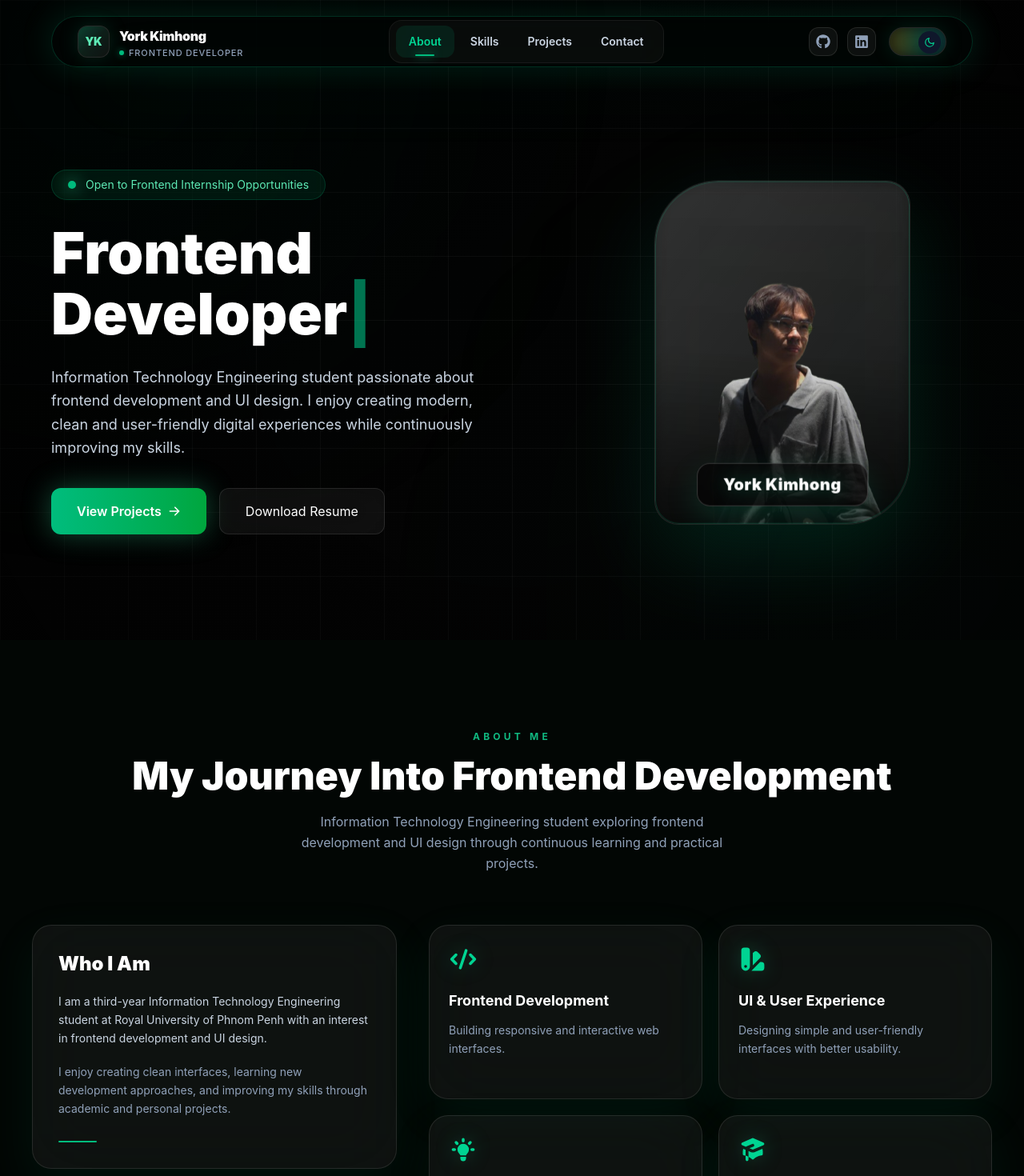
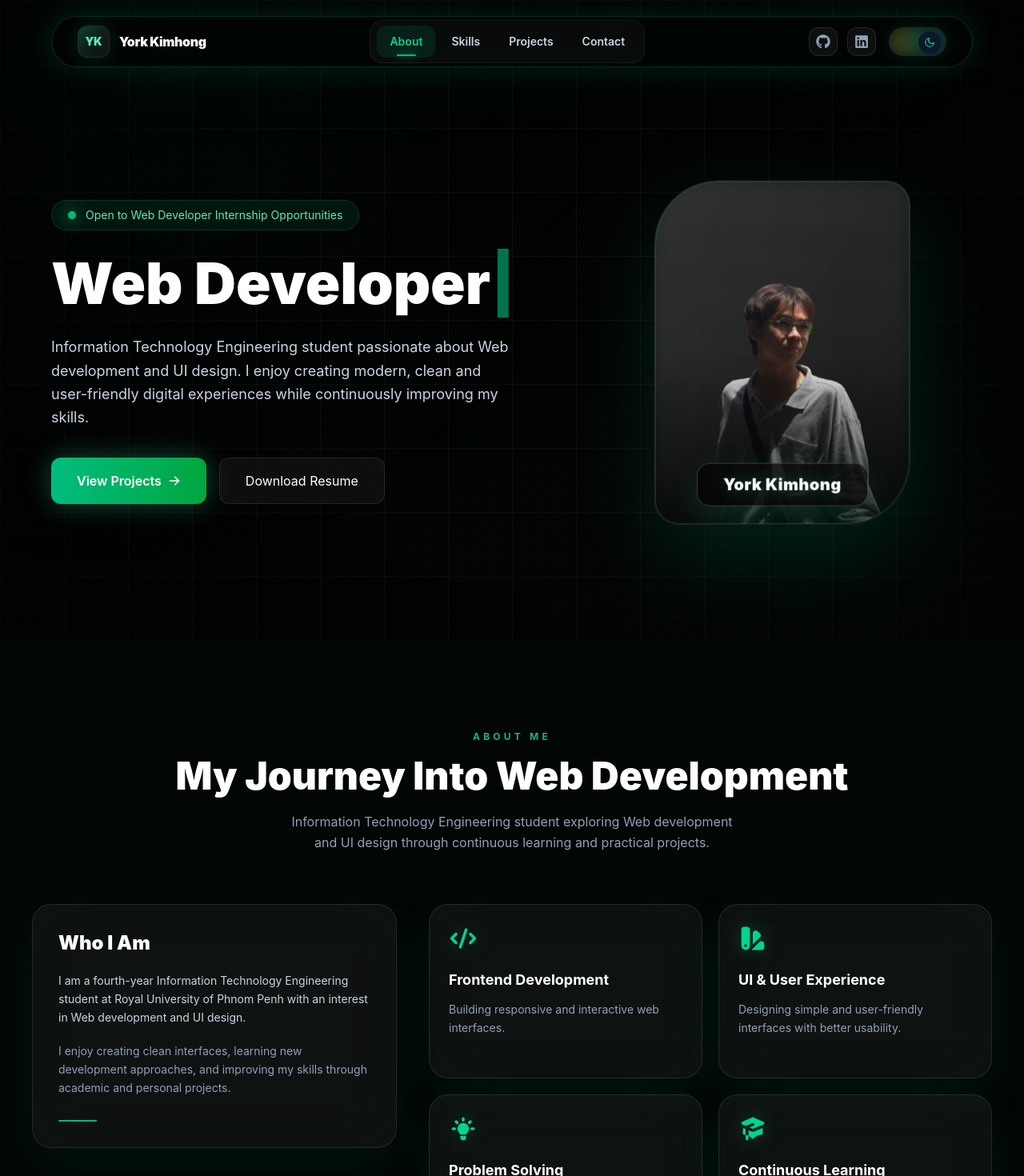
Before and after one commit to York-kimhong/portfolio, a React app: page / in a window 1280 px wide. Shown: the top 1470 px of the page at 80% size. Built offline with nearby package versions, Linux system fonts and the light colour scheme; the HTML template or start-up script is replaced by a standard one.

Commit message:
update to web developer

```diff
--- a/src/components/About/About.jsx
+++ b/src/components/About/About.jsx
@@ -24,7 +24,7 @@ export default function About() {
               dark:text-white
             "
           >
-            My Journey Into Frontend Development
+            My Journey Into Web Development
           </h2>
 
           <p
@@ -37,7 +37,7 @@ export default function About() {
               dark:text-slate-400
             "
           >
-            Information Technology Engineering student exploring frontend
+            Information Technology Engineering student exploring Web
             development and UI design through continuous learning and practical
             projects.
           </p>
--- a/src/components/About/AboutIntro.jsx
+++ b/src/components/About/AboutIntro.jsx
@@ -70,8 +70,8 @@ export default function AboutIntro() {
             dark:text-slate-300
           "
         >
-          I am a third-year Information Technology Engineering student at Royal
-          University of Phnom Penh with an interest in frontend development and
+          I am a fourth-year Information Technology Engineering student at Royal
+          University of Phnom Penh with an interest in Web development and
           UI design.
         </p>
 
--- a/src/components/Hero/Hero.jsx
+++ b/src/components/Hero/Hero.jsx
@@ -5,7 +5,7 @@ import { HiArrowRight } from "react-icons/hi";
 import ProfileCard from "./ProfileCard";
 import { fadeUp, fadeScale } from "./heroAnimations";
 
-const ROLE = "Frontend Developer";
+const ROLE = "Web Developer";
 
 export default function Hero() {
   const [text, setText] = useState("");
@@ -69,7 +69,7 @@ export default function Hero() {
                   dark:text-emerald-300
                 "
               >
-                Open to Frontend Internship Opportunities
+                Open to Web Developer Internship Opportunities
               </span>
             </div>
 
@@ -110,7 +110,7 @@ export default function Hero() {
               "
             >
               Information Technology Engineering student passionate about
-              frontend development and UI design. I enjoy creating modern,
+              Web development and UI design. I enjoy creating modern,
               clean and user-friendly digital experiences while continuously
               improving my skills.
             </p>
--- a/src/components/Projects/Projects.jsx
+++ b/src/components/Projects/Projects.jsx
@@ -103,7 +103,7 @@ export default function Projects() {
               max-w-2xl
             "
           >
-            A collection of projects showcasing my experience in frontend
+            A collection of projects showcasing my experience in Web
             development, software engineering, backend systems, UI/UX design,
             and modern web application development.
           </p>
--- a/src/components/Skills/SkillData.jsx
+++ b/src/components/Skills/SkillData.jsx
@@ -25,25 +25,25 @@ export const skillCategories = [
     skills: [
       {
         name: "HTML / CSS",
-        level: 95,
+        level: 80,
         icon: <FaHtml5 />,
       },
 
       {
         name: "React.js",
-        level: 85,
+        level: 70,
         icon: <FaReact />,
       },
 
       {
         name: "JavaScript",
-        level: 85,
+        level: 70,
         icon: <FaJsSquare />,
       },
 
       {
         name: "Tailwind CSS",
-        level: 85,
+        level: 80,
         icon: <SiTailwindcss />,
       },
 
@@ -113,13 +113,13 @@ export const skillCategories = [
     skills: [
       {
         name: "Java",
-        level: 75,
+        level: 50,
         icon: <FaJava />,
       },
 
       {
         name: "MySQL",
-        level: 75,
+        level: 50,
         icon: <SiMysql />,
       },
     ],
--- a/src/components/navbar/Logo.tsx
+++ b/src/components/navbar/Logo.tsx
@@ -116,31 +116,7 @@ export default function Logo() {
           York Kimhong
         </h1>
 
-        {/* ROLE */}
-        <div className="mt-1 flex items-center gap-1.5">
-          <span
-            className="
-              h-1.5
-              w-1.5
-              rounded-full
-              bg-emerald-500
-              shadow-[0_0_8px_rgba(16,185,129,0.7)]
-            "
-          />
 
-          <p
-            className="
-              text-[10px]
-              font-medium
-              tracking-[0.08em]
-              text-slate-500
-              sm:text-[11px]
-              dark:text-slate-400
-            "
-          >
-            FRONTEND DEVELOPER
-          </p>
-        </div>
       </div>
     </a>
   );
```
